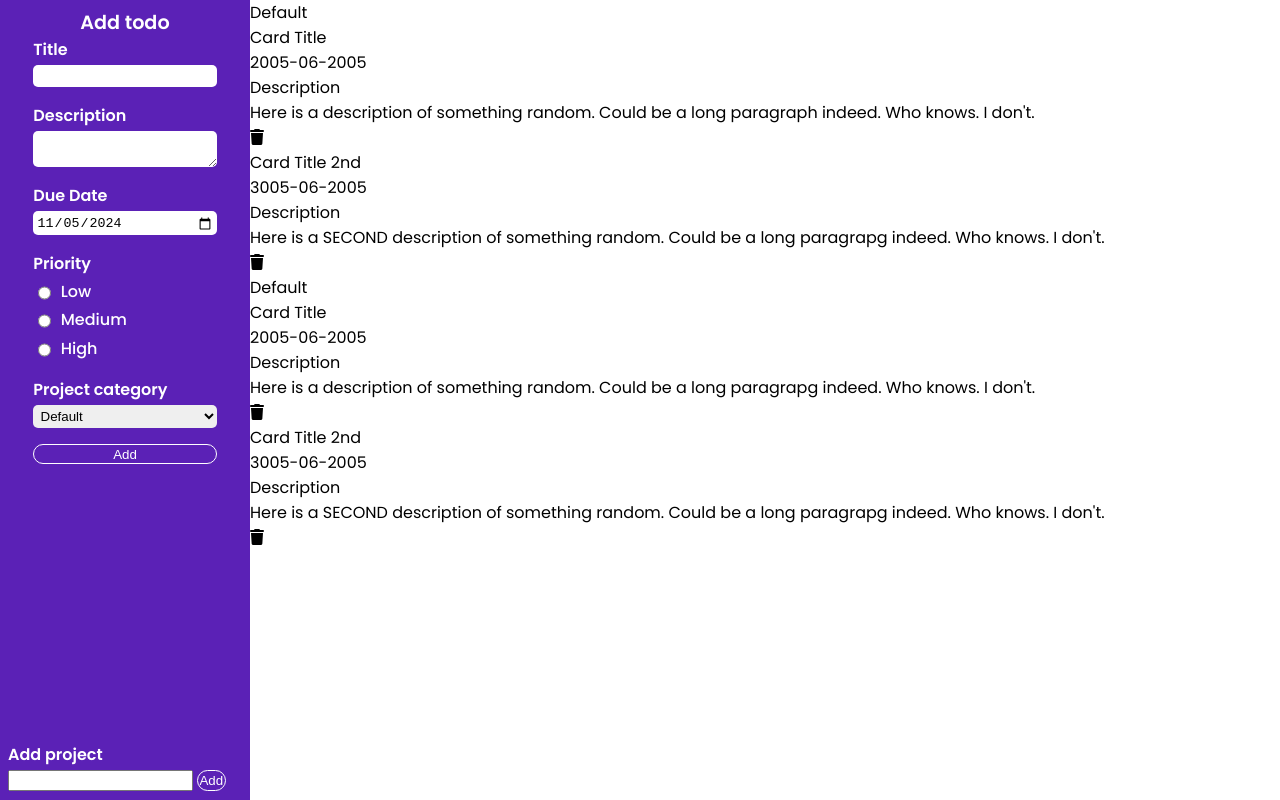
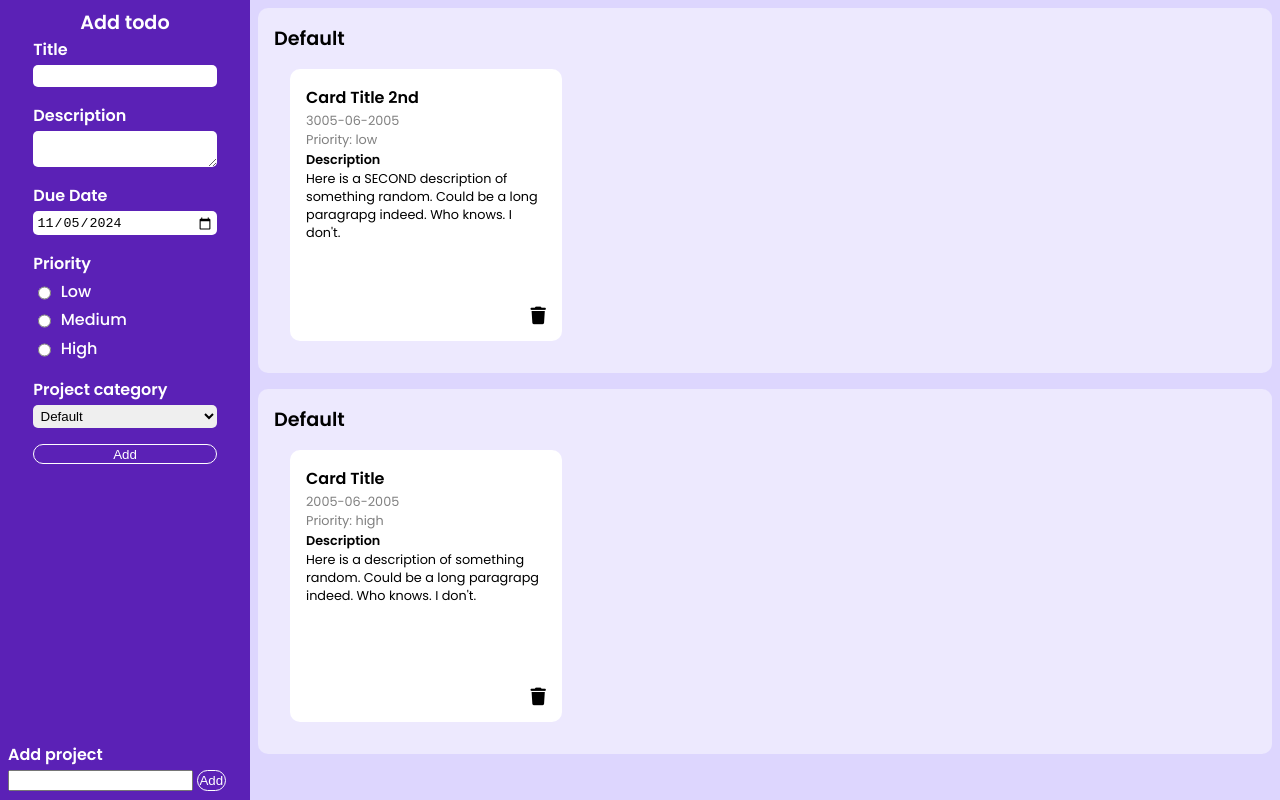
Before and after one commit to NadifRahman/assignment-agenda-app, a website built with webpack: page src/index.html in a window 1280 px wide. Built offline with nearby package versions, Linux system fonts and the light colour scheme.

Commit message:
Add styling to project container section
"todo" and "project" components can be added dynamically while
preserving an aesthetic look.

```diff
--- a/src/index.html
+++ b/src/index.html
@@ -27,7 +27,7 @@
                     <input type="date" id="todo-form-due-date" name="todo-form-due-date" value="2024-11-05" min = "2016-12-29" max="2050-12-29" required>
                 </div>
                 <div class="form-priority">
-                    <label>Priority</label>
+                    <label for="priority">Priority</label>
                     <div class="radio-option">
                         <input type="radio" id="low" name="priority" value="low" required>
                         <label for="low">Low</label>
@@ -52,9 +52,9 @@
         </div>
         <div class="project-adder">
             <form class="project-form">
-                <label for="">Add project</label>
+                <label for="project-form-title">Add project</label>
                 <div class="input-row">
-                    <input type="text" id="project-form-title" maxlength="10" required>
+                    <input type="text" id="project-form-title" maxlength="15" required>
                     <button type="submit" id="project-add-btn">Add</button>
                 </div>
             </form>
@@ -63,17 +63,10 @@
             <div class="project" data-index="0">
                 <div class="project-title">Default</div>
                 <div class="todo-card-container">
-                    <div class="todo-card" data-index="0">
-                        <div class="todo-card-title">Card Title</div>
-                        <div class="todo-card-date">2005-06-2005</div>
-                        <div class="todo-description-title">Description</div>
-                        <div class="todo-description">Here is a description of something random.
-                            Could be a long paragraph indeed. Who knows. I don't.</div>
-                        <i class="fa-solid fa-trash delete-Btn"></i>
-                    </div>
                     <div class="todo-card" data-index="1">
                         <div class="todo-card-title">Card Title 2nd</div>
                         <div class="todo-card-date">3005-06-2005</div>
+                        <div class="card-priority">Priority: low</div>
                         <div class="todo-description-title">Description</div>
                         <div class="todo-description">Here is a SECOND description of something random.
                             Could be a long paragrapg indeed. Who knows. I don't.</div>
@@ -87,16 +80,9 @@
                     <div class="todo-card" data-index="0">
                         <div class="todo-card-title">Card Title</div>
                         <div class="todo-card-date">2005-06-2005</div>
+                        <div class="card-priority">Priority: high</div>
                         <div class="todo-description-title">Description</div>
                         <div class="todo-description">Here is a description of something random.
-                            Could be a long paragrapg indeed. Who knows. I don't.</div>
-                        <i class="fa-solid fa-trash delete-Btn"></i>
-                    </div>
-                    <div class="todo-card" data-index="1">
-                        <div class="todo-card-title">Card Title 2nd</div>
-                        <div class="todo-card-date">3005-06-2005</div>
-                        <div class="todo-description-title">Description</div>
-                        <div class="todo-description">Here is a SECOND description of something random.
                             Could be a long paragrapg indeed. Who knows. I don't.</div>
                         <i class="fa-solid fa-trash delete-Btn"></i>
                     </div>
--- a/src/style.css
+++ b/src/style.css
@@ -9,7 +9,7 @@
 body {
     height: 100vh;
     margin: 0;
-
+    box-sizing: border-box;
 }
 
 .container {
@@ -68,17 +68,83 @@ form button {
     padding: 0.1rem;
 }
 
+.form-title {
+    font-size: 1.2rem;
+}
 
 .project-adder {
     grid-column: 1/2;
     grid-row: 2/3;
 }
 
-.project-container {
+#project-container {
     grid-column: 2/3;
     grid-row: 1/3;
+    display: flex;
+    flex-direction: column;
+    gap: 1rem; /*might want to remove later*/
+    padding: 0.5rem;
+    background-color: #ddd6fe;
+    overflow: auto;
+
+}
+.project {
+    background-color: #ede9fe;
+    border-radius: 10px;
+    padding: 1rem;
+
 }
 
-.form-title {
+.project-title {
     font-size: 1.2rem;
+    font-weight: 600;
 }
+
+.todo-card-container {
+    display: flex;
+    align-items: center;
+    justify-content: start;
+    gap: 1rem;
+    overflow: auto;
+    padding: 1rem;
+    flex-wrap: wrap;
+
+}
+
+.todo-card {
+    background-color: white;
+    padding: 1rem;
+    border-radius: 10px;
+    overflow: auto;
+    height: 15rem;
+    max-width: 15rem;
+    min-width: 15rem;
+    display: flex;
+    flex-direction: column;
+    font-size: 0.8rem;
+    gap: 0.1rem;
+}
+
+.fa-solid.fa-trash.delete-Btn {
+    margin-top: auto;
+    align-self: flex-end;
+    font-size: 1.1rem;
+    padding-top: 0.5rem;
+}
+
+.todo-card-title {
+    font-weight: 600;
+    font-size: 1rem;
+}
+
+.todo-description-title {
+    font-weight: 600;
+}
+
+.todo-description {
+    overflow: auto;
+}
+
+.todo-card-date, .card-priority {
+    color: grey;
+}
```
